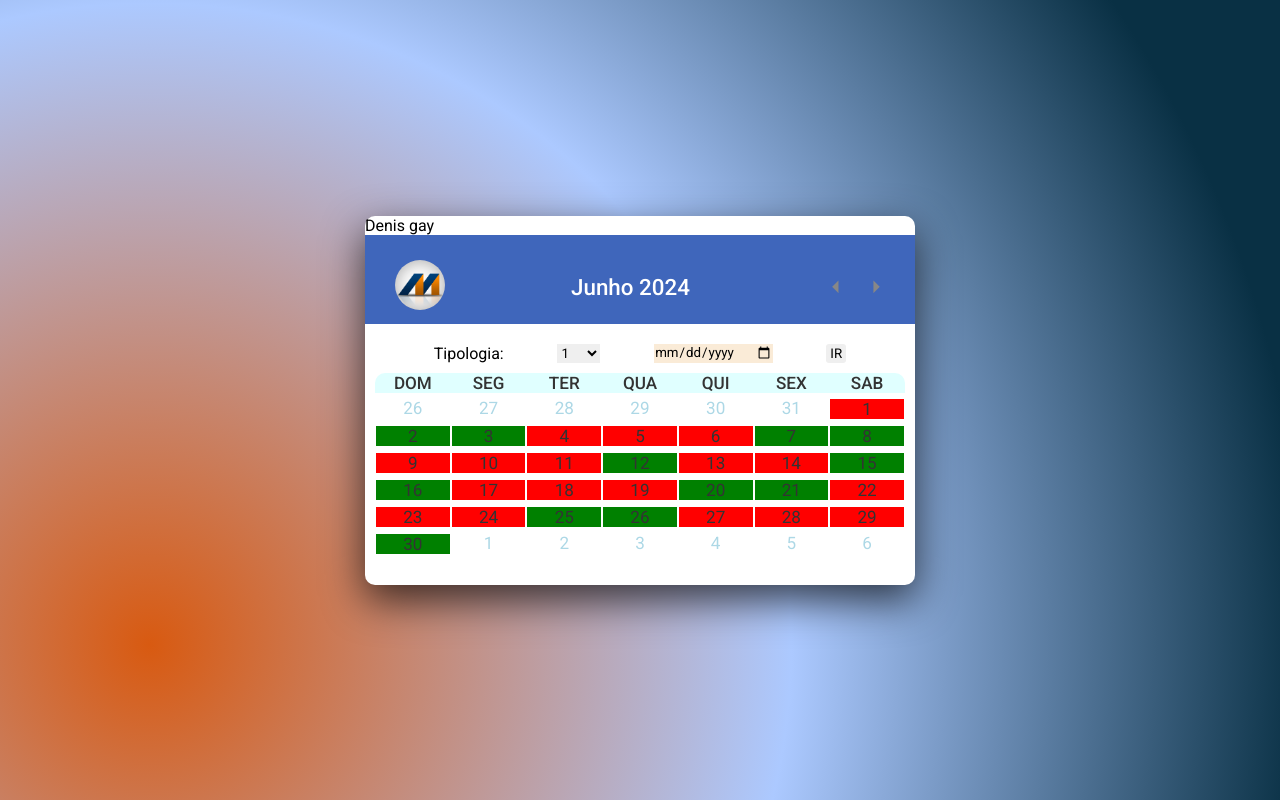
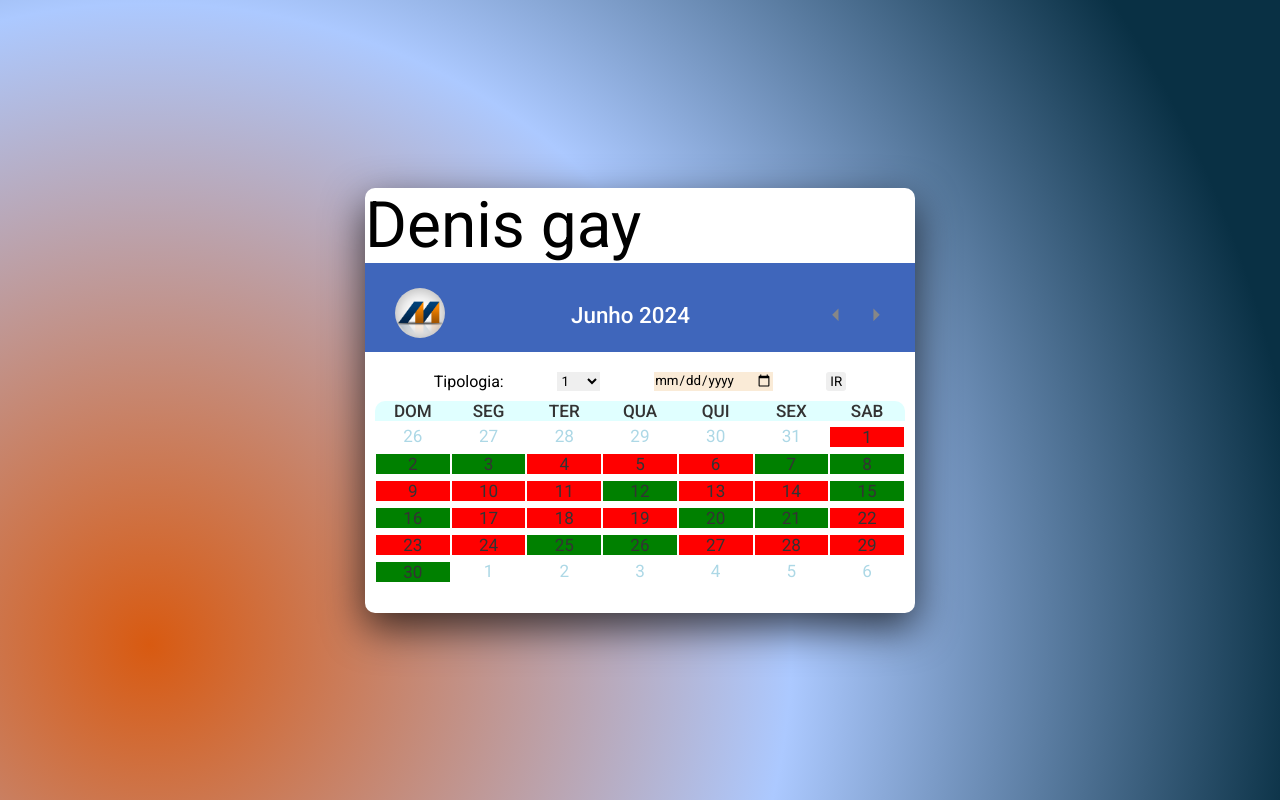
Before and after one commit to tonycmaia/escalaestacao, a website built with Vite: page index.html in a window 1280 px wide. Built offline with nearby package versions, Linux system fonts and the light colour scheme.

Commit message:
denis test2

```diff
--- a/index.html
+++ b/index.html
@@ -13,7 +13,7 @@
 
 <body>
   <div class="wrapper">
-    <p>Denis gay</p>
+    <p class="denis">Denis gay</p>
     <header>
 
       <p id="demo"><img src="./352401712_1005867357243527_3584881947950458227_n.png" class="logo" alt="logo"></p>
--- a/style.css
+++ b/style.css
@@ -188,8 +188,8 @@ header .current-date{
   height: 50px;
   border-radius: 50px;
 
+}
 
-
-
-
+.denis{
+  font-size: 4rem;
 }
```
